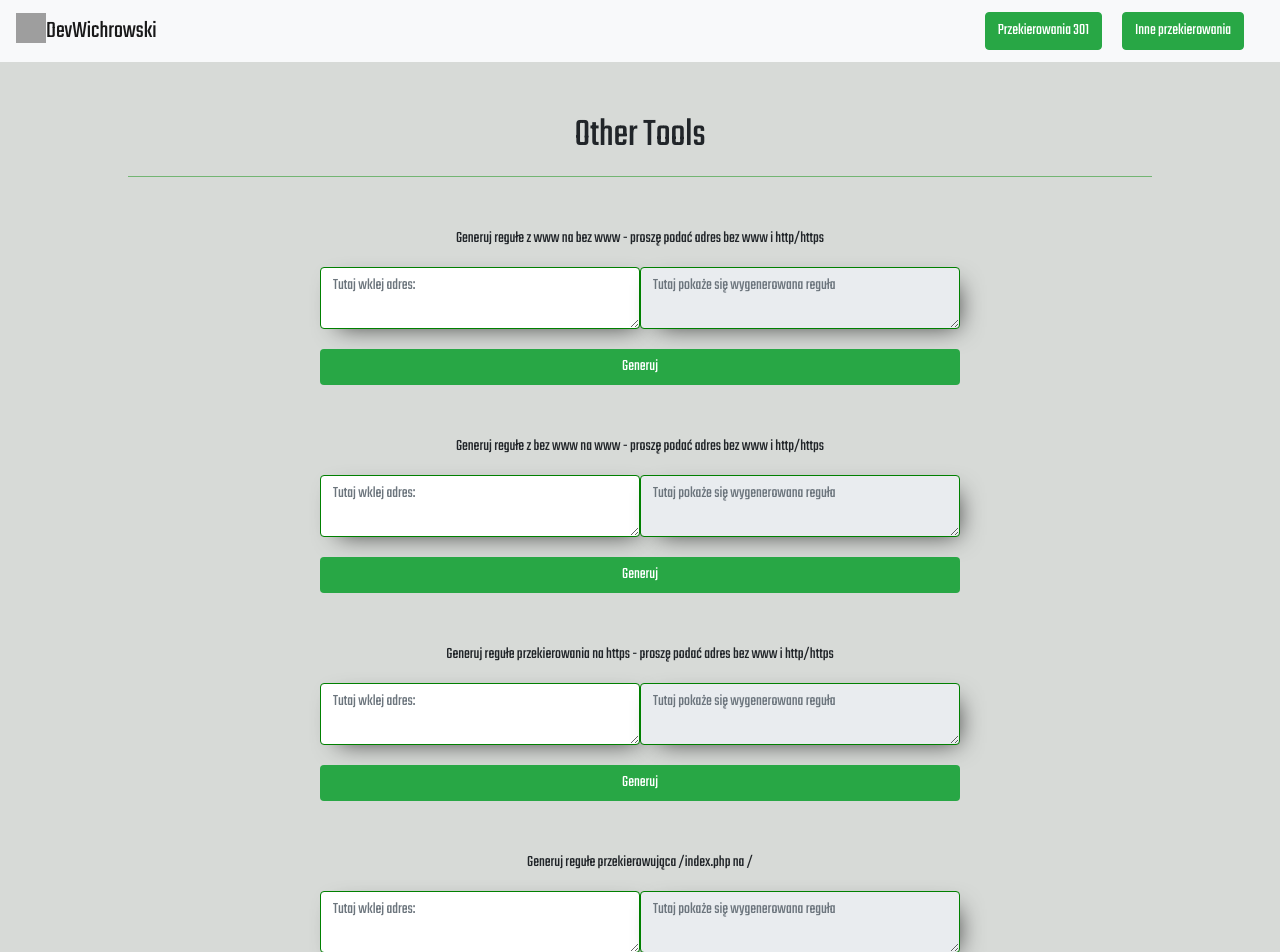
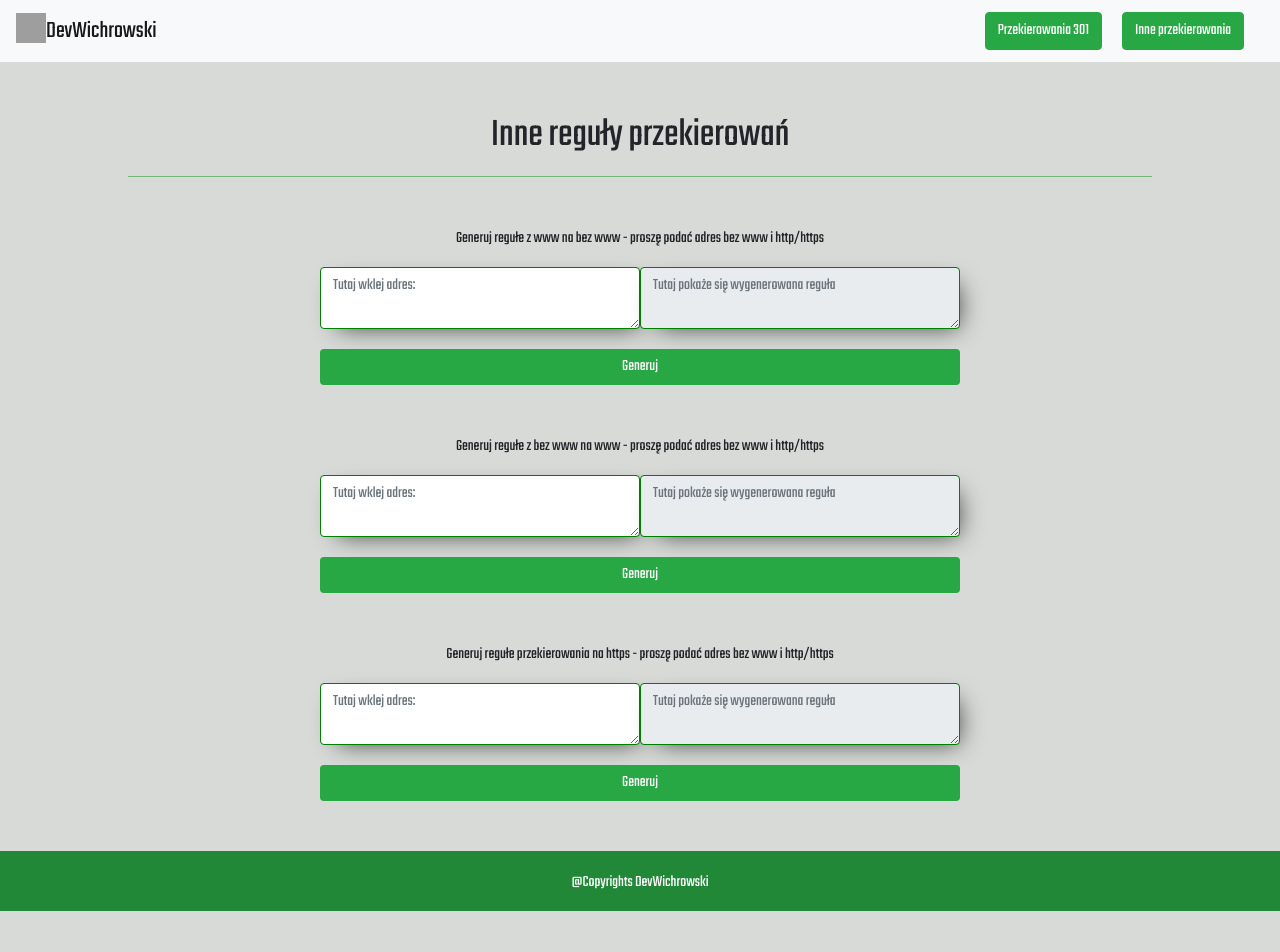
Before and after one commit to DevWichrowski/react-redirections, a React (Create React App) app: page /narzedzia in a window 1280 px wide. Shown: the top 952 px of the page. After the commit the page ends 911 px from the top, so only its background shows below. Built offline with nearby package versions, Linux system fonts and the light colour scheme; grey boxes are pictures that could not be loaded.

Commit message:
Deleted unused method.

```diff
--- a/src/components/otherTools/OtherTools.js
+++ b/src/components/otherTools/OtherTools.js
@@ -32,11 +32,6 @@ export default class OtherTools extends Component {
 		console.log('ToHttps: ' + this.state.toHttps);
 	};
 
-	// saveNoIndexPhp = (event) => {
-	// 	this.setState({ noIndexPhp: event.target.value });
-	// 	console.log('NoIndexPHP: ' + this.state.noIndexPhp);
-	// };
-
 	createNonWWWRedirection = (urlToRedirect) => {
 		let result = `RewriteCond %{HTTP_HOST} ^${urlToRedirect}$ [NC]\n`;
 		result += `RewriteRule ^(.*)$ http://${urlToRedirect}/$1 [R=301,L]`;
@@ -70,7 +65,7 @@ export default class OtherTools extends Component {
 	render() {
 		return (
 			<div className="page-body">
-				<h1 className="h1-tools">Other Tools</h1>
+				<h1 className="h1-tools">Inne reguły przekierowań</h1>
 				<hr />
 				<OtherRedirections
 					description={'Generuj regułe z www na bez www - proszę podać adres bez www i http/https'}
@@ -90,10 +85,6 @@ export default class OtherTools extends Component {
 					generateRedirection={this.generateToHttpsRedirection}
 					resultRedirection={this.state.resultToHttps}
 				/>
-				<OtherRedirections
-					saveUrl={this.saveNoIndexPhp}
-					description={'Generuj regułe przekierowująca /index.php na /'}
-				/>
 			</div>
 		);
 	}
```
